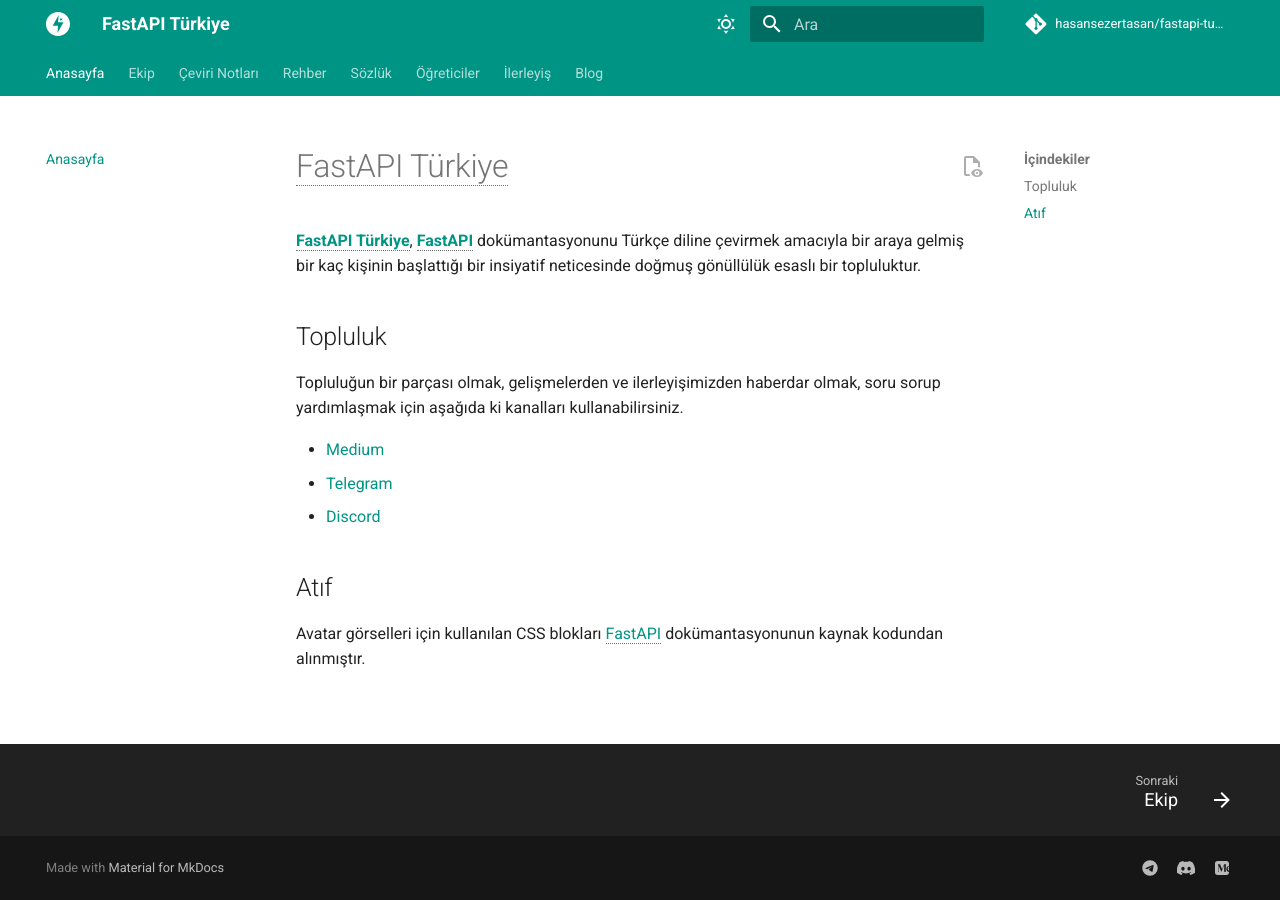
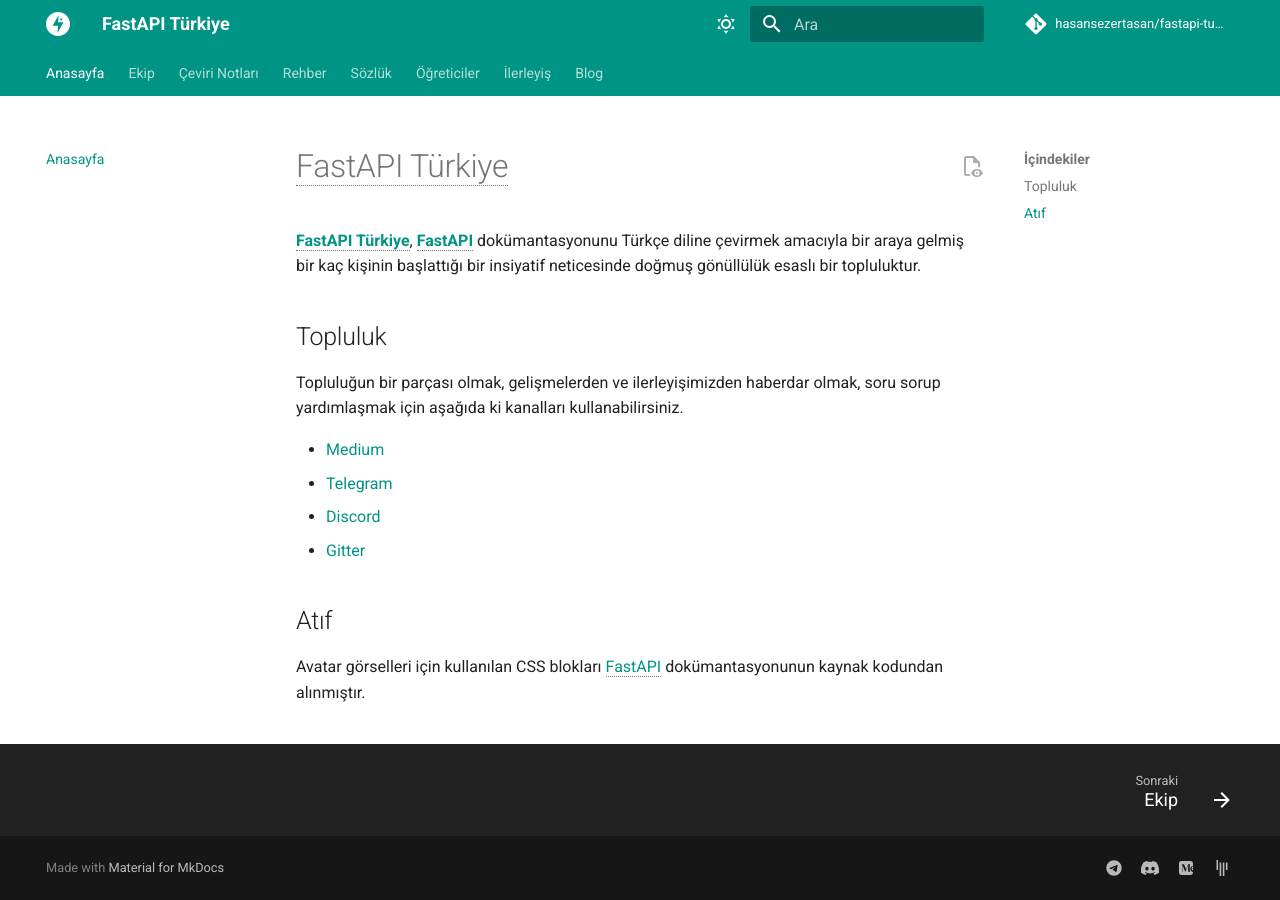
Before and after one commit to hasansezertasan/fastapi-turkiye, an MkDocs documentation site: the page built from docs/index.md, in a window 1280 px wide. Built offline with MkDocs 1.6.1 and Material for MkDocs 9.7.7, drawn with Linux system fonts in a browser that asks for light colours; comment, search, counter and statistics services are not loaded.

Commit message:
Gitter bağlantısı eklendi.

```diff
--- a/docs/index.md
+++ b/docs/index.md
@@ -9,6 +9,7 @@ Topluluğun bir parçası olmak, gelişmelerden ve ilerleyişimizden haberdar ol
 - [Medium](https://medium.com/fastapi-turkiye)
 - [Telegram](https://t.me/fastapiturkiye)
 - [Discord](https://discord.gg/dPgCU2X9xB)
+- [Gitter](https://gitter.im/fastapi-turkiye/community)
 
 ## Atıf
 
--- a/mkdocs.yml
+++ b/mkdocs.yml
@@ -87,3 +87,6 @@ extra:
     - icon: fontawesome/brands/discord
       link: https://discord.gg/dPgCU2X9xB
     - icon: fontawesome/brands/medium
+      link: https://medium.com/fastapi-turkiye
+    - icon: fontawesome/brands/gitter
+      link: https://gitter.im/fastapi-turkiye/community
```
Also changed, not shown: README.md (+1 -0 lines).
